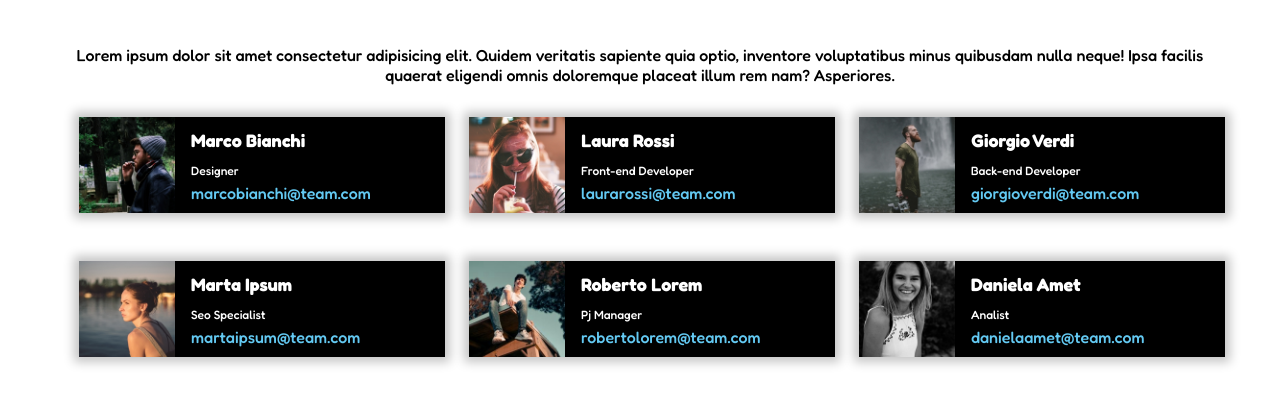
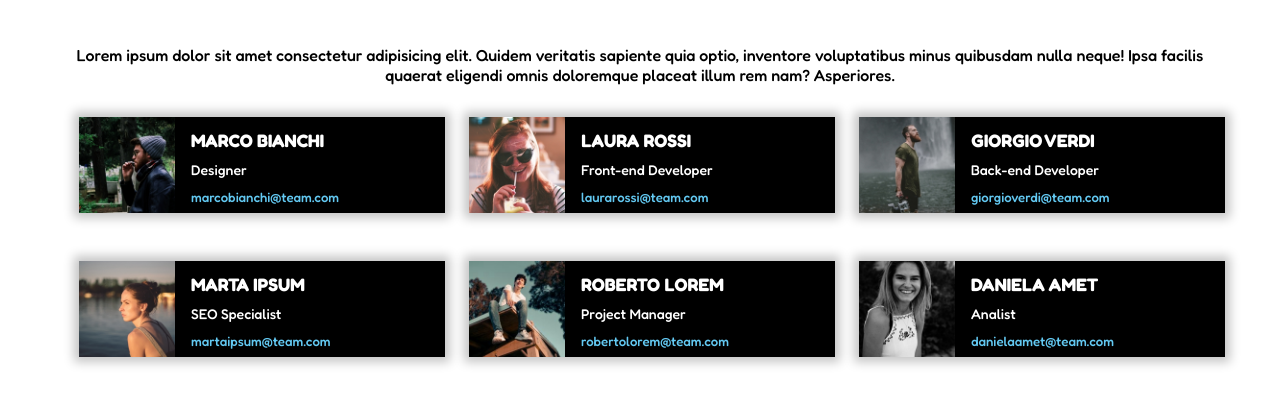
Before and after one commit to GiuseppeDalessio7/html-css-float-cards, a plain HTML site: page index.html in a window 1280 px wide. Shown: the part 58-462 px from the top of the page. Drawn offline with Linux system fonts and the light colour scheme.

Commit message:
Fix Email
Change Span in A(tag)

```diff
--- a/assets/css/style.css
+++ b/assets/css/style.css
@@ -1,37 +1,47 @@
-*{padding: 0;
+* {
+    padding: 0;
     margin: 0;
     box-sizing: border-box;
 }
 
-body{font-family: 'Fredoka', sans-serif;}
+body {
+    font-family: 'Fredoka', sans-serif;
+}
 
 /* colori */
-:root{
-    --bol-title:#e53170;
+:root {
+    --bol-title: #e53170;
     --bol-blue: #63c9f2;
 }
 
-h1{
+h1 {
     color: var(--bol-title);
-   text-align: center;}
+    text-align: center;
+}
 
-.headertitle, .main-header, .container{
+.headertitle, .main-header, .container {
     width: 1170px;
     height: 80%;
     margin: auto;
-            margin-top: 1rem;}
+    margin-top: 1rem;
+}
 
-.main-header{
-    padding-top: 2rem;}
+.main-header {
+    padding-top: 2rem;
+}
 
-.main-header > p {
-    font-weight:lighter;
-    text-align: center;}
+.main-header>p {
+    font-weight: lighter;
+    text-align: center;
+}
 
-.container{padding-top: 2rem;
-            margin: 0 auto;}
+.container {
+    padding-top: 2rem;
+    margin: 0 auto;
+}
 
-.col{width: calc(100% / 3 - 1.5rem);
+.col {
+    width: calc(100% / 3 - 1.5rem);
     background-color: black;
     height: 6rem;
     float: left;
@@ -40,43 +50,57 @@ h1{
     box-shadow: 0px 0px 10px 5px rgb(196, 196, 196);
 }
 
-.boxinfo{float: left;
-        max-width:100%;
-
-
+.boxinfo {
+    float: left;
+    max-width: 100%;
 }
 
 
-.col > img{max-width: 100%;
+.col>img {
+    max-width: 100%;
     height: 6rem;
     float: left;
 }
 
-.boxinfo > h5{
+.boxinfo>h5 {
     font-size: 18px;
 }
 
-.boxinfo > p{
-    font-size: 12px;
-
+.boxinfo>p {
+    Font-size: 14px;
+    ;
 }
 
 .work, h5 {
     color: white;
-    padding-left: 1rem;}
+    padding-left: 1rem;
+}
 
-.email{color: var(--bol-blue);
-        display: inline-block;
-        margin-top: 5px;
-        padding-left: 1rem;}
+.email {
+    font-size: 13.2px;
+    color: var(--bol-blue);
+    margin-top: 3px;
+    padding-left: 1rem;
+    text-decoration: none;
+}
 
-h5, .work{
+h5 {
+    font-size: 18px;
+}
+
+h5, .work {
     margin-top: 12px;
     padding-left: 1rem;
 
 }
 
-.clearfix::after{
+.work {
+    margin-top: 10px;
+    margin-bottom: 8px;
+}
+
+.clearfix::after {
     content: "";
     display: table;
-    clear: both;}
+    clear: both;
+}
--- a/index.html
+++ b/index.html
@@ -32,54 +32,54 @@
                     <div class="col">
                         <img  src="./assets/img/male1.png" alt="">
                             <div class="boxinfo ">
-                                <h5>Marco Bianchi</h5>
+                                <h5>MARCO BIANCHI</h5>
                                 <p class="work">Designer</p>
-                                <span class="email">marcobianchi@team.com</span>
+                                <a href="*" class="email">marcobianchi@team.com</a>
                         </div>
                         </div>
 
                         <div class="col">
                             <img  src="./assets/img/female1.png" alt="">
                                 <div class="boxinfo ">
-                                    <h5>Laura Rossi</h5>
+                                    <h5>LAURA ROSSI</h5>
                                     <p class="work">Front-end Developer</p>
-                                    <span class="email">laurarossi@team.com</span>
+                                    <a href="*" class="email">laurarossi@team.com</a>
                             </div>
                             </div>
 
                             <div class="col">
                                 <img  src="./assets/img/male2.png" alt="">
                                     <div class="boxinfo ">
-                                        <h5>Giorgio Verdi</h5>
+                                        <h5>GIORGIO VERDI</h5>
                                         <p class="work">Back-end Developer</p>
-                                        <span class="email">giorgioverdi@team.com</span>
+                                        <a href="*" class="email">giorgioverdi@team.com</a>
                                 </div>
                                 </div>
 
                                 <div class="col">
                                     <img  src="./assets/img/female2.png" alt="">
                                         <div class="boxinfo ">
-                                            <h5>Marta Ipsum</h5>
-                                            <p class="work">Seo Specialist</p>
-                                            <span class="email">martaipsum@team.com</span>
-                                    </div>
+                                            <h5>MARTA IPSUM</h5>
+                                            <p class="work">SEO Specialist</p>
+                                            <a href="*" class="email">martaipsum@team.com</a>
+                                        </div>
                                     </div>
 
                                     <div class="col">
                                         <img  src="./assets/img/male3.png" alt="">
                                             <div class="boxinfo ">
-                                                <h5>Roberto Lorem</h5>
-                                                <p class="work">Pj Manager</p>
-                                                <span class="email">robertolorem@team.com</span>
-                                        </div>
+                                                <h5>ROBERTO LOREM</h5>
+                                                <p class="work">Project Manager</p>
+                                                <a href="*" class="email">robertolorem@team.com</a>
+                                            </div>
                                         </div>
 
                                         <div class="col">
                                             <img  src="./assets/img/female3.png" alt="">
                                                 <div class="boxinfo clearfix ">
-                                                    <h5>Daniela Amet</h5>
+                                                    <h5>DANIELA AMET</h5>
                                                     <p class="work">Analist</p>
-                                                    <span class="email">danielaamet@team.com</span>
+                                                    <a href="*" class="email">danielaamet@team.com</a>
                                             </div>
                                             </div>
                     </div>
```
Lines whose indentation alone changed are shown as unchanged.
